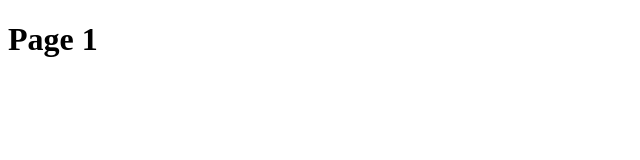
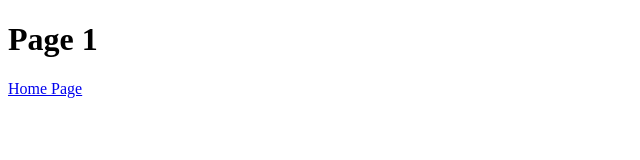
Before and after one commit to kamilamin/Simple-web-server, a website: page page1.html in a window 1280 px wide. Shown: the whole page, without its empty margins (0-640 px from the left). Drawn offline with Linux system fonts and the light colour scheme.

Commit message:
Home page integeration on page 1 and page 2 is Done

```diff
--- a/page1.html
+++ b/page1.html
@@ -9,6 +9,7 @@
 <body>
     <div>
         <h1>Page 1</h1>
+        <a href="index.html">Home Page</a>
     </div>
 </body>
 </html>
```
Also changed, not shown: page2.html (+1 -0 lines).
